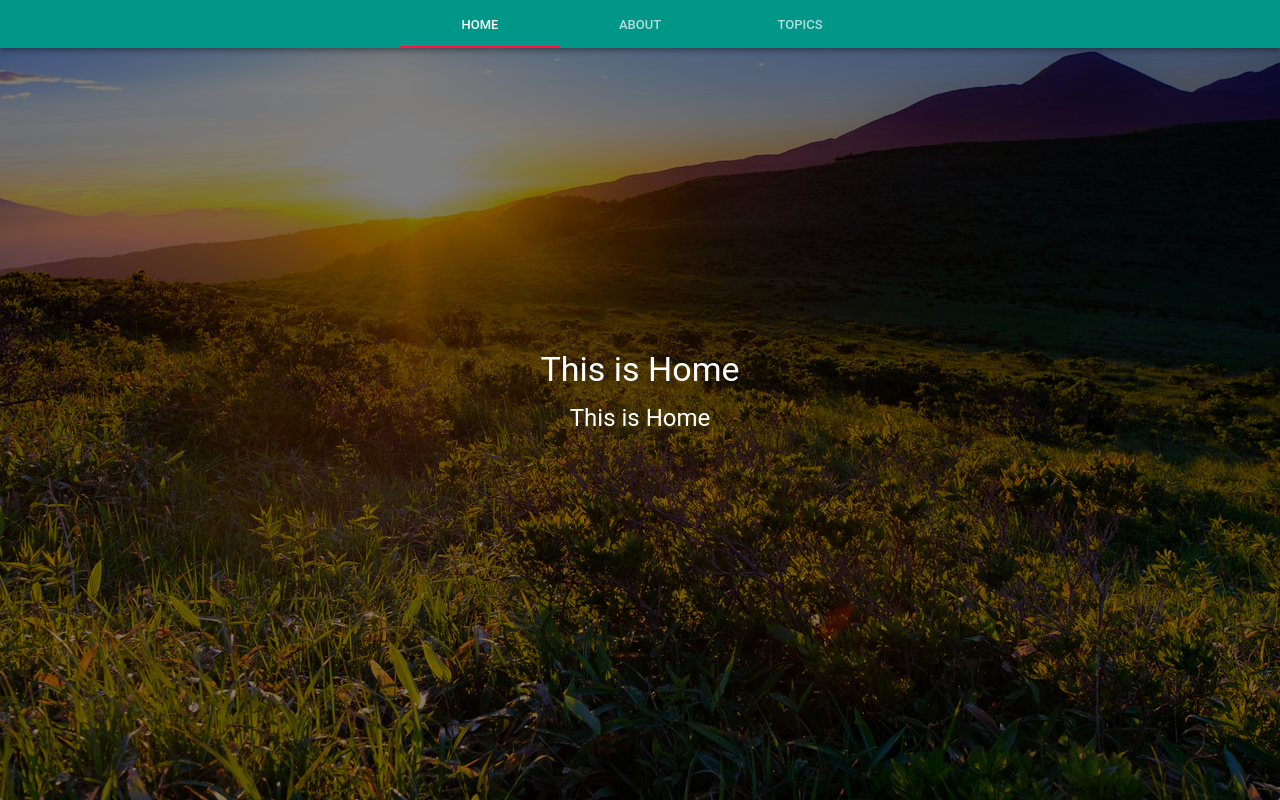
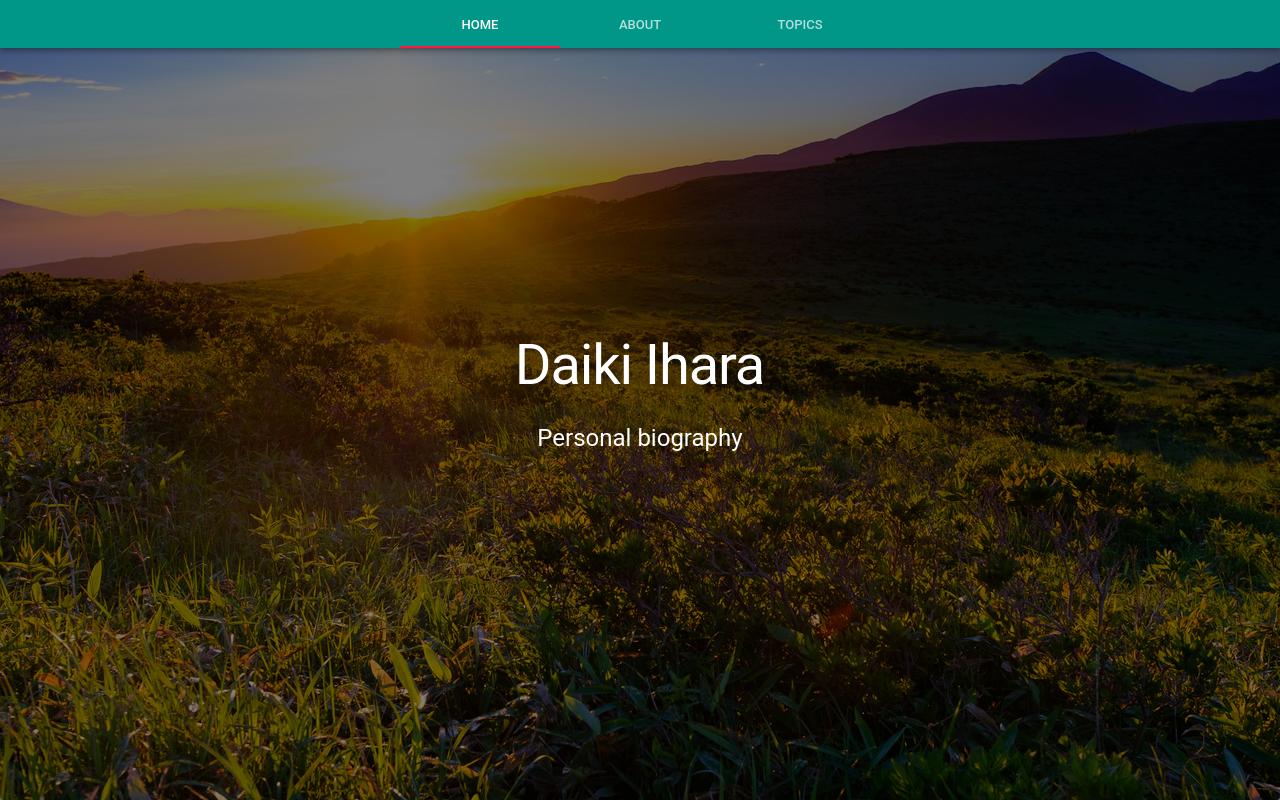
Before and after one commit to sasurau4/profile, a React app: page / in a window 1280 px wide. Built offline with nearby package versions, Linux system fonts and the light colour scheme.

Commit message:
fix home component

```diff
--- a/src/components/Home.tsx
+++ b/src/components/Home.tsx
@@ -24,6 +24,9 @@ const styles = (theme: Theme) =>
       backgroundColor: 'rgba(0,0,0,0.5)',
       height: '100vh',
     },
+    grid: {
+      minHeight: '100vh',
+    },
   });
 
 interface Props extends WithStyles<typeof styles> {}
@@ -36,18 +39,18 @@ const Home = withStyles(styles)((props: Props) => (
         justify="center"
         direction="column"
         alignItems="center"
-        style={{ minHeight: '100vh' }}
+        className={props.classes.grid}
       >
         <Typography
-          variant="display1"
+          variant="display3"
           align="center"
           color="inherit"
           gutterBottom={true}
         >
-          This is Home
+          Daiki Ihara
         </Typography>
         <Typography variant="headline" color="inherit" paragraph={true}>
-          This is Home
+          Personal biography
         </Typography>
       </Grid>
     </div>
```
